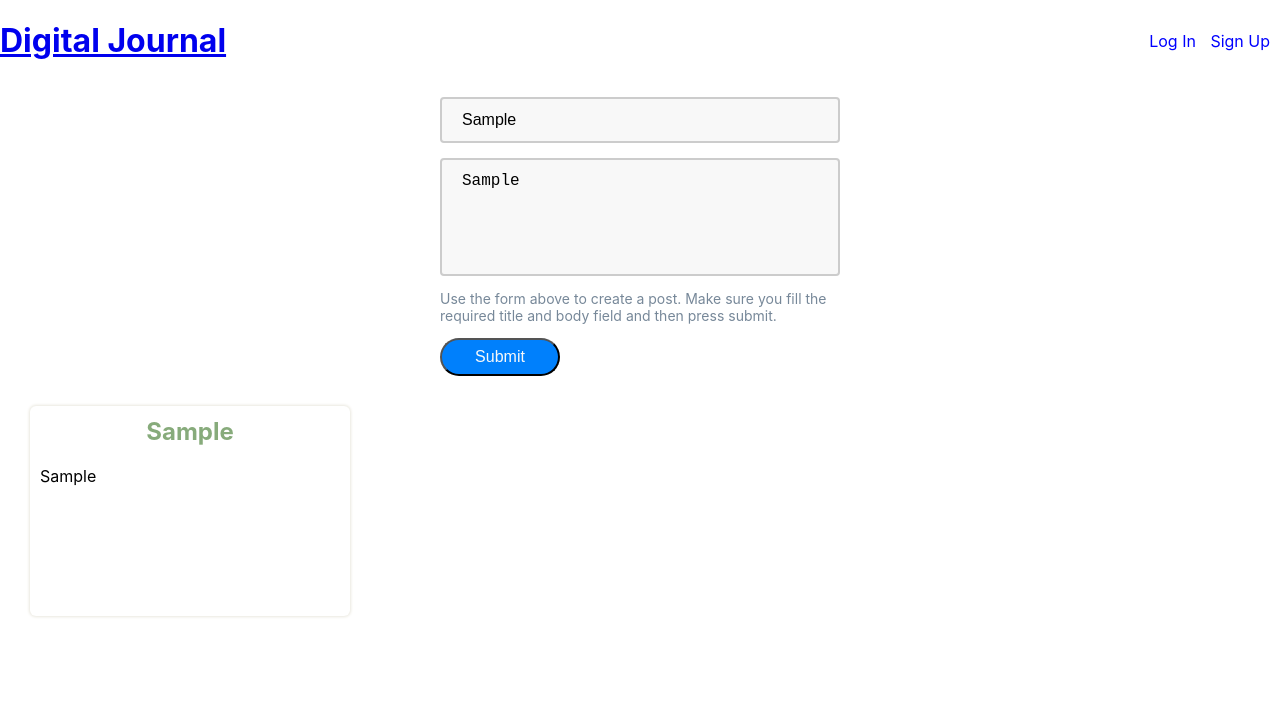
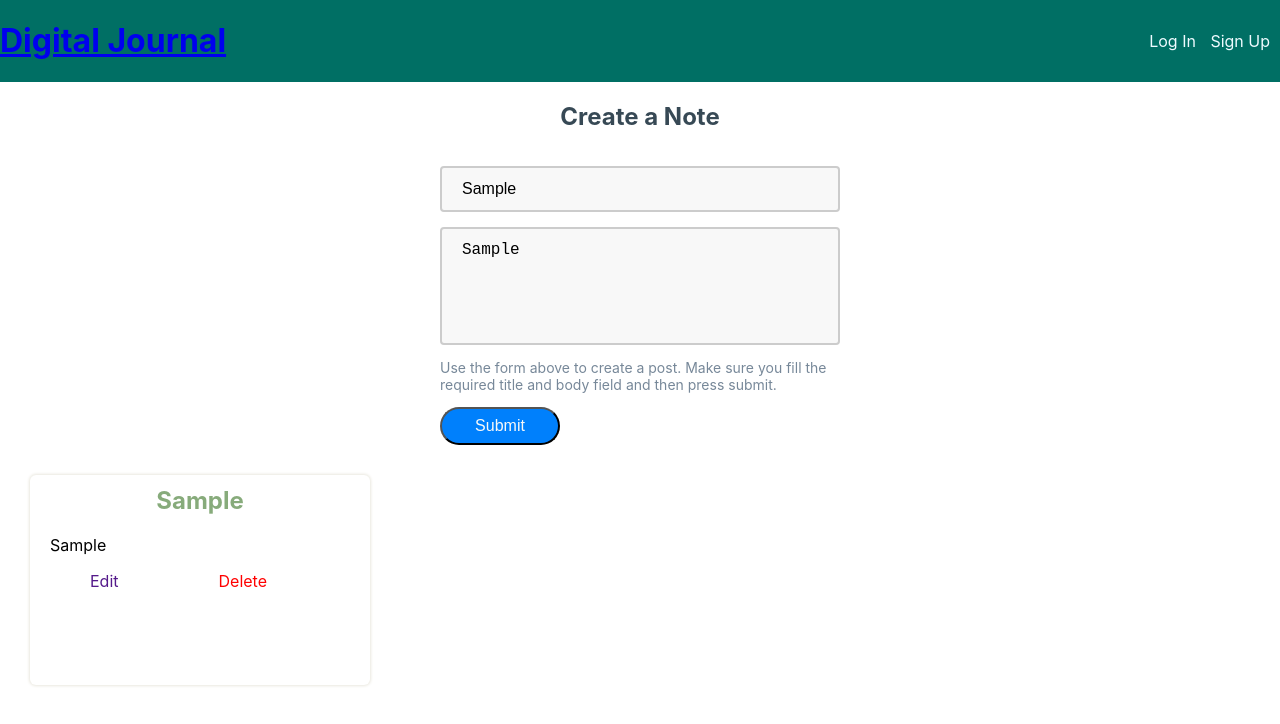
Before and after one commit to Hemlatab/digital-journal, a React (Create React App) app: page / in a window 1280 px wide. Both pictures are taken after typing "Sample", "Sample" into the empty fields and a click on the button "Submit". Shown: the top 724 px of the page. Built offline with nearby package versions, Linux system fonts and the light colour scheme.

Commit message:
Add styles to pages

```diff
--- a/src/components/AddJournalForm.css
+++ b/src/components/AddJournalForm.css
@@ -4,6 +4,12 @@ form {
   max-width: 400px;
   margin: 0 auto;
 }
+
+.note-title {
+  text-align: center;
+  color: #374955;
+}
+
 input [type="text"] {
   padding: 12px 20px;
 }
--- a/src/components/AddJournalForm.js
+++ b/src/components/AddJournalForm.js
@@ -7,6 +7,7 @@ const AddJournalForm =(props)=>{
         const {handleChange,handleSubmit,title,body} = props
         return(
             <form onSubmit={handleSubmit}>
+                <h2 class="note-title">Create a Note</h2>
                 <input type="text" className="journal-title" name="title" value={title} onChange={handleChange} placeholder="Title"/>
                 <textarea rows="5" placeholder="Body" name="body" value={body} onChange={handleChange}></textarea>
                 <p className="body-para">Use the form above to create a post. Make sure you fill the required title and body field and then press submit.</p>
--- a/src/components/App.js
+++ b/src/components/App.js
@@ -19,6 +19,7 @@ function App() {
       <Route path="/LoginForm" component={LoginForm} />
       <Route path="/SignupForm" component={SignupForm} />
       </Switch>
+      {/* <Footer /> */}
     </div>
     </Router>
   );
--- a/src/components/Header.css
+++ b/src/components/Header.css
@@ -1,7 +1,14 @@
 .header {
   display: flex;
   align-items: center;
+  background-color: #006f64;
+  color: #e6f4f1;
 }
+.header h1 {
+  color: #e6f4f1;
+  text-decoration: none;
+}
+
 h2 {
   color: #87ab7b;
 }
@@ -9,7 +16,7 @@ h2 {
   margin-left: auto;
 }
 .navbar ul {
-  color: blue;
+  color: #eefbff;
 }
 .navbar li {
   display: inline;
@@ -20,6 +27,6 @@ h2 {
 
 .navbar ul li a {
   text-decoration: none;
-  color: blue;
+  color: #eefbff;
   margin-right: 10px;
 }
--- a/src/components/JournalCard.css
+++ b/src/components/JournalCard.css
@@ -2,7 +2,7 @@
   min-height: 200px;
   width: 300px;
   box-shadow: 0 0 3px 1px #eae8df;
-  padding: 5px 10px;
+  padding: 5px 20px;
   background-color: #fff;
   border-radius: 6px;
   margin: 10px;
@@ -11,3 +11,24 @@
   text-align: center;
   margin-top: 6px;
 }
+.note-card ul {
+  list-style: none;
+}
+
+.note-card ul a {
+  text-decoration: none;
+}
+
+.edit {
+  color: #0080fc;
+  display: inline;
+  margin-right: 100px;
+}
+.delete {
+  text-align: right;
+  display: inline;
+}
+
+.delete a {
+  color: red;
+}
--- a/src/components/JournalCard.js
+++ b/src/components/JournalCard.js
@@ -11,6 +11,10 @@ const JournalCard =(props) => {
             <div className="note-card">
                 <h2>{title}</h2>
                 <p>{body}</p>
+                <ul>
+                    <li className="edit"><a href="">Edit</a></li>
+                    <li className="delete"><a href="">Delete</a></li>
+                </ul>
             </div>
         )
     }
```
